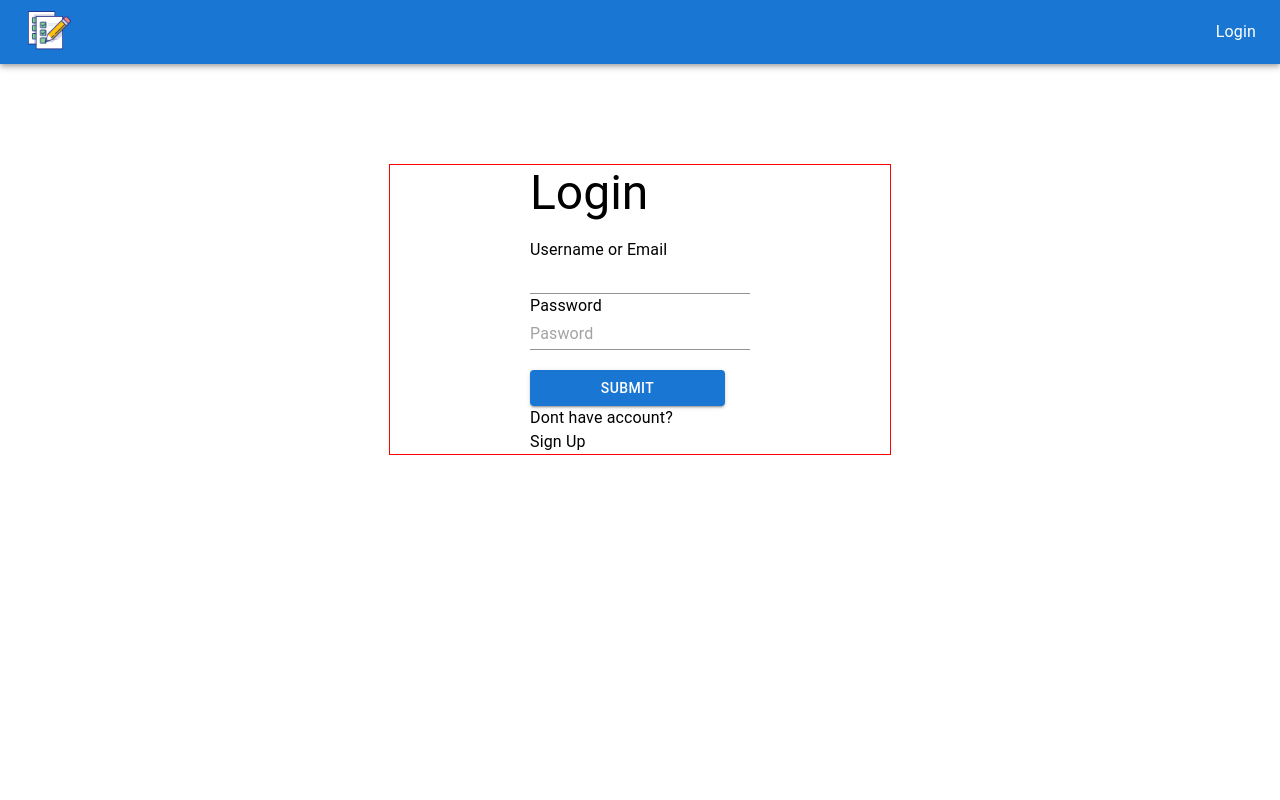
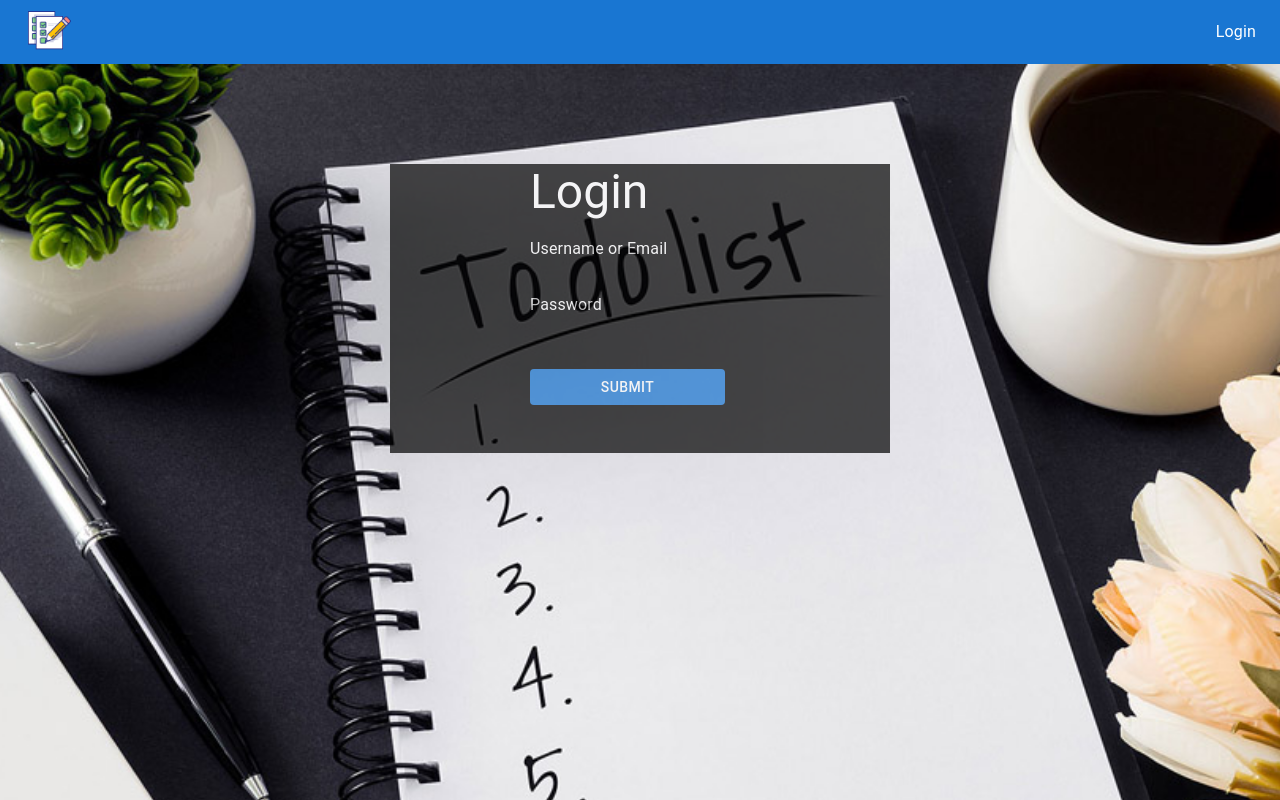
Before and after one commit to DonnuTs69/To-Do-List-Client, a React (Create React App) app: page /login in a window 1280 px wide. Built offline with nearby package versions, Linux system fonts and the light colour scheme; no server answers.

Commit message:
add: modal confirm

```diff
--- a/src/components/ModalConfirmation.jsx
+++ b/src/components/ModalConfirmation.jsx
@@ -24,7 +24,9 @@ const ModalConfirmation = ({ open, handleClose, handleDelete, taskId }) => {
           Are You Sure Want to Delete This Task?
         </Typography>
         <Box display="flex">
-          <Button onClick={handleDelete(taskId)}>Delete</Button>
+          <Button onClick={() => handleDelete(taskId)} id={taskId}>
+            Delete
+          </Button>
           <Button onClick={() => handleClose()}>Cancel</Button>
         </Box>
       </Box>
--- a/src/components/RenderListAndTask.jsx
+++ b/src/components/RenderListAndTask.jsx
@@ -43,7 +43,6 @@ const RenderListAndTask = () => {
     )
     setEditingTaskId(editingTaskId === null ? id : null)
     setTaskId(taskId === null ? id : null)
-    setDeleteTask(deleteTask === null ? id : null)
   })
 
   const params = useParams()
@@ -67,7 +66,6 @@ const RenderListAndTask = () => {
   }
 
   const editTaskAndStatus = async () => {
-    // e.preventDefault()
     try {
       await axiosInstance.patch("/task/edit", {
         description: inputDescription,
@@ -86,10 +84,9 @@ const RenderListAndTask = () => {
 
   const destroyTask = async () => {
     try {
-      await axiosInstance.delete("/task/delete", {
+      await axiosInstance.delete("/task/delete/", {
         id: deleteTask,
       })
-
       getList()
       toggleVariant()
     } catch (err) {
@@ -99,7 +96,7 @@ const RenderListAndTask = () => {
 
   useEffect(() => {
     getList()
-  }, [])
+  }, [deleteTask])
 
   useEffect(() => {
     getStatus()
@@ -109,12 +106,12 @@ const RenderListAndTask = () => {
     "on Progress": "orange",
     Success: "green",
   }
-  const handleOpenModal = () => setOpenModal(true)
+  const handleOpenModal = useCallback((id) => {
+    setOpenModal(true)
+    setDeleteTask(deleteTask === null ? id : null)
+  })
   const handleCloseModal = () => setOpenModal(false)
-
-  console.log(taskId)
-  console.log(variant)
-  console.log(inputDescription, "descripts")
+  console.log(deleteTask, "delId")
 
   return (
     <>
@@ -124,14 +121,16 @@ const RenderListAndTask = () => {
           sx={{
             fontWeight: "bold",
             textAlign: "center",
-            borderBottom: "2px solid black",
+            // borderBottom: "2px solid black",
             mt: "50px",
           }}
         >
           {renderList?.title?.toUpperCase()}
         </Typography>
         <TableContainer component={Paper}>
-          <Table sx={{ minWidth: "500" }}>
+          <Table
+            sx={{ minWidth: "500", borderTop: "2px solid black", mt: "20px" }}
+          >
             <TableHead>
               <TableRow>
                 <TableCell sx={{ fontWeight: "bold" }}>Description</TableCell>
@@ -145,17 +144,6 @@ const RenderListAndTask = () => {
             <TableBody>
               {renderList?.Tasks?.map((val) => (
                 <TableRow key={val.id}>
-                  {/* {variant === "render" || variant !== val.id ? (
-                    <TableCell>{val.description}</TableCell>
-                  ) : (
-                    <TableCell>
-                      <Input
-                        defaultValue={val.description}
-                        key={val.id}
-                        id={val.id}
-                      />
-                    </TableCell>
-                  )} */}
                   <TableCell sx={{ width: 250 }}>
                     {val.id === editingTaskId ? (
                       <Input
@@ -233,12 +221,14 @@ const RenderListAndTask = () => {
                     >
                       <ClearIcon />
                     </IconButton>
-                    <ModalConfirmation
-                      open={openModal}
-                      handleClose={handleCloseModal}
-                      handleDelete={destroyTask}
-                      taskId={""}
-                    />
+                    {val.id === deleteTask ? null : (
+                      <ModalConfirmation
+                        open={openModal}
+                        handleClose={handleCloseModal}
+                        handleDelete={destroyTask}
+                        taskId={val.id}
+                      />
+                    )}
                   </TableCell>
                 </TableRow>
               ))}
--- a/src/pages/Login.jsx
+++ b/src/pages/Login.jsx
@@ -2,7 +2,7 @@ import { Box, Button, Input, Typography } from "@mui/material"
 import { useState } from "react"
 import { axiosInstance } from "../api"
 import { useNavigate, Link } from "react-router-dom"
-import Navbar from "../components/Navbar"
+import Image from "../assets/to-do-list.jpg"
 
 const Login = () => {
   const [usernameOrEmail, setUsernameOremail] = useState("")
@@ -27,6 +27,18 @@ const Login = () => {
   return (
     <>
       <Box
+        sx={{
+          backgroundImage: `url(${Image})`,
+          position: "fixed",
+          width: "100%",
+          height: "auto",
+          backgroundSize: "cover",
+          backgroundPosition: "center",
+          backgroundRepeat: "no-repeat",
+          minHeight: "100%",
+        }}
+      >
+        <Box
           top="100px"
           display="grid"
           margin="auto"
@@ -34,21 +46,23 @@ const Login = () => {
           position="relative"
           sx={{
             width: "500px",
+            background: "black",
+            // backgroundColor: "transparent",
+            opacity: "0.7",
           }}
-        border="1px solid red"
         >
-        <Typography variant="h3" gutterBottom>
+          <Typography variant="h3" gutterBottom color={"white"}>
             Login
           </Typography>
           <form onSubmit={loginUser}>
             <Box>
-            <Typography>Username or Email</Typography>
+              <Typography color={"white"}>Username or Email</Typography>
               <Input
                 value={usernameOrEmail}
                 onChange={(e) => setUsernameOremail(e.target.value)}
                 type="text"
               />
-            <Typography>Password</Typography>
+              <Typography color={"white"}>Password</Typography>
               <Input
                 type="text"
                 value={password}
@@ -69,6 +83,7 @@ const Login = () => {
             <Typography>Sign Up</Typography>
           </Link>
         </Box>
+      </Box>
     </>
   )
 }
```
Also changed, not shown: src/assets/to-do-list.jpg (renamed from public/Img/to-do-list.jpg). Lines whose indentation alone changed are shown as unchanged.
